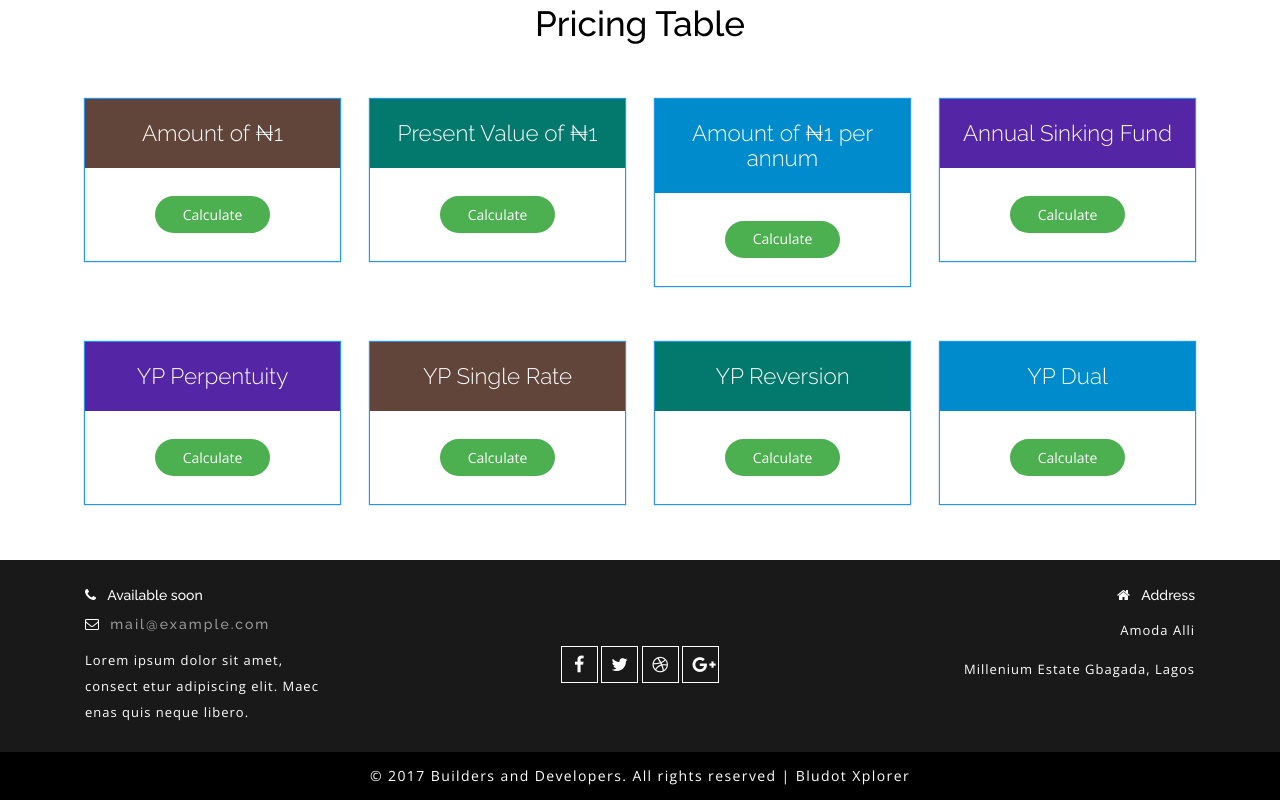
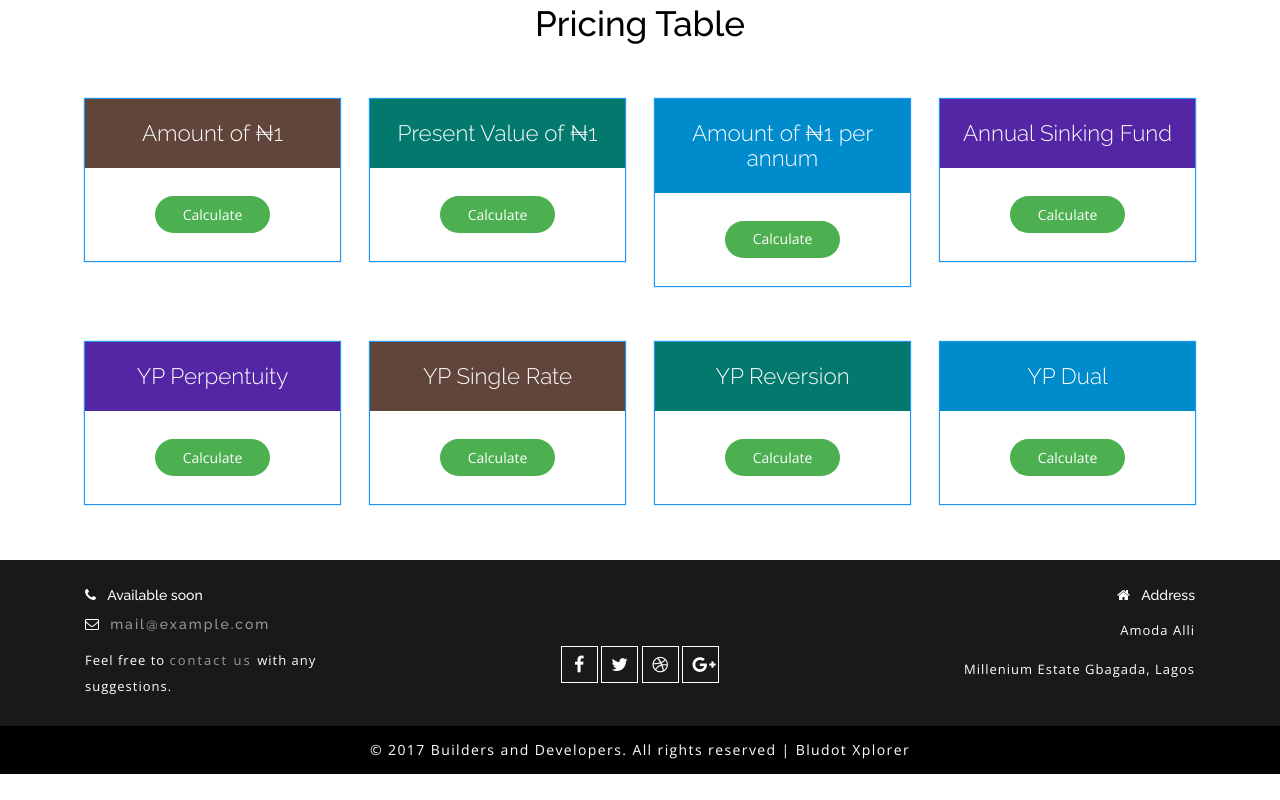
Before and after one commit to Odumz/Excel-Calc, a plain HTML site: page index.html in a window 1280 px wide. Shown: the part 868-1668 px from the top of the page. After the commit the page ends 1642 px from the top, so only its background shows below. Drawn offline with nearby package versions, Linux system fonts and the light colour scheme.

Commit message:
Update index.html

```diff
--- a/index.html
+++ b/index.html
@@ -372,7 +372,7 @@ Smartphone Compatible web template, free webdesigns for Nokia, Samsung, LG, Sony
 		<div class="col-md-3 footer-left">
 			<h5><i class="fa fa-phone" aria-hidden="true"></i>Available soon</h5>
 			<h5><i class="fa fa-envelope-o" aria-hidden="true"></i><a href="mailto:mail@example.com">mail@example.com</a></h5>
-			<p>Lorem ipsum dolor sit amet, consect etur adipiscing elit. Maec enas quis neque libero.</p>
+			<p>Feel free to <a href = "contact.html"> contact us </a> with any suggestions.</p>
 		</div>
 		<div class="col-md-6 footer-center">
 		<ul>
```
